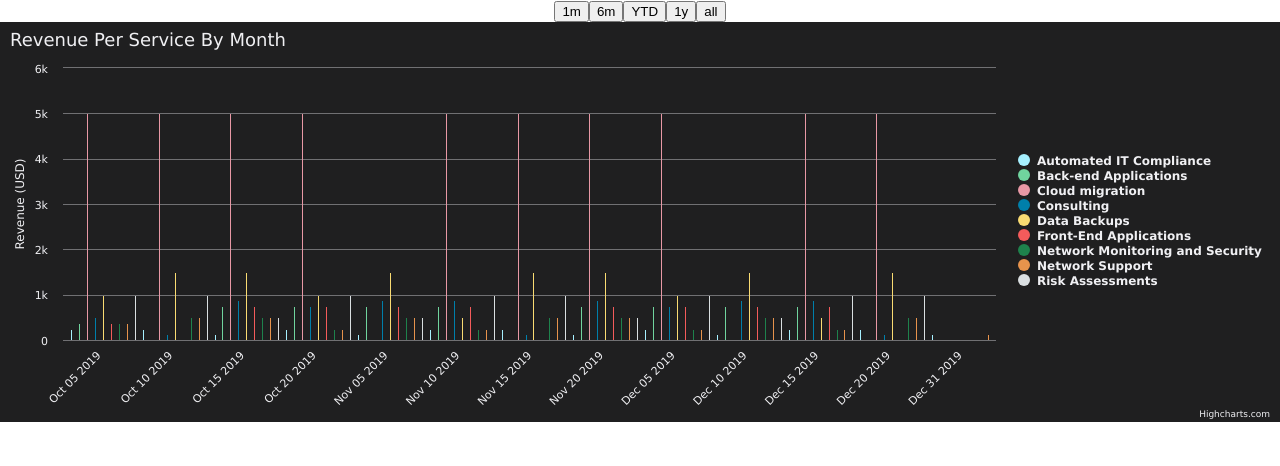
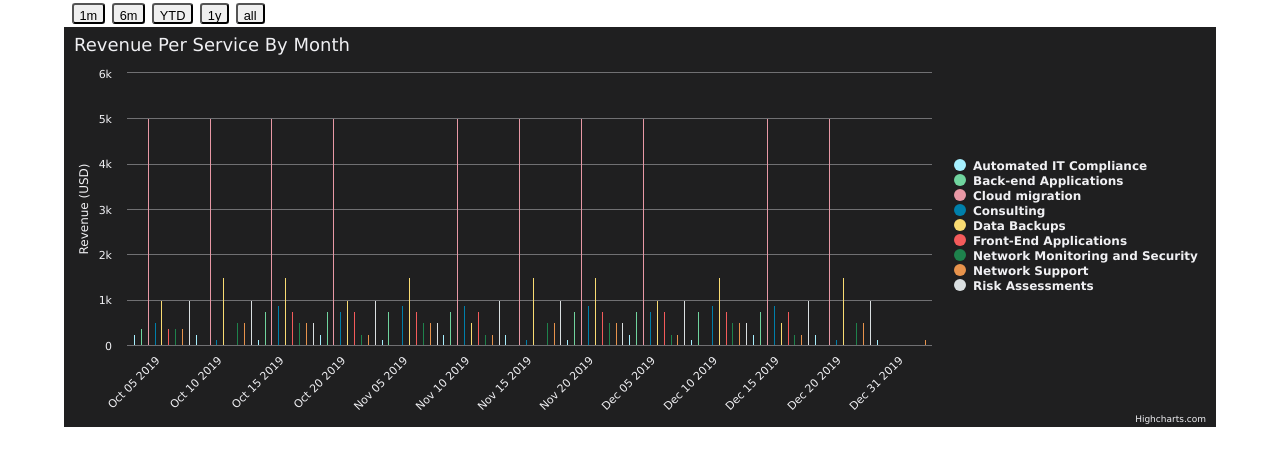
Before and after one commit to SeanPhilippi/revenue-insights, a React (Create React App) app: page / in a window 1280 px wide. Shown: the top 466 px of the page. Built offline with nearby package versions, Linux system fonts and the light colour scheme; the HTML template or start-up script is replaced by a standard one.

Commit message:
chart styling improvements

```diff
--- a/src/components/RevenueChart/ChartSelect.js
+++ b/src/components/RevenueChart/ChartSelect.js
@@ -5,7 +5,7 @@
   <AppContext.Consumer>
     {
       ({ handleChartSelect }) => (
-        <div className="float-left">
+        <div className="d-flex justify-content-between chart-select">
           <button value='1m' onClick={ handleChartSelect }>1m</button>
           <button value='6m' onClick={ handleChartSelect }>6m</button>
           <button value='ytd' onClick={ handleChartSelect }>YTD</button>
--- a/src/components/RevenueChart/RevenueChart.css
+++ b/src/components/RevenueChart/RevenueChart.css
@@ -0,0 +1,16 @@
+.revenue-chart {
+  margin: auto;
+  width: 90%;
+}
+
+.chart-select {
+  width: 13rem;
+}
+
+button {
+  border-radius: .2rem;
+  height: 1.3rem;
+  line-height: 1.3rem;
+  font-size: .8rem;
+  margin: .2rem;
+}
--- a/src/components/RevenueChart/RevenueChart.js
+++ b/src/components/RevenueChart/RevenueChart.js
@@ -5,6 +5,7 @@
 import HighchartsReact from 'highcharts-react-official';
 import revenueChartTheme from './revenueChartTheme.js';
 import revenueChartConfig from './revenueChartConfig.js';
+import './RevenueChart.css';
 
 Highcharts.setOptions(revenueChartTheme);
 
@@ -15,13 +16,13 @@
         if (!data) return <div>Loading...</div>
         console.log('data', data)
         return (
-          <>
+          <div className="revenue-chart">
             <ChartSelect className=""/>
             <HighchartsReact
               highcharts={ Highcharts }
               options={ revenueChartConfig(data) }
             />
-          </>
+          </div>
         )
       }
     }
```
